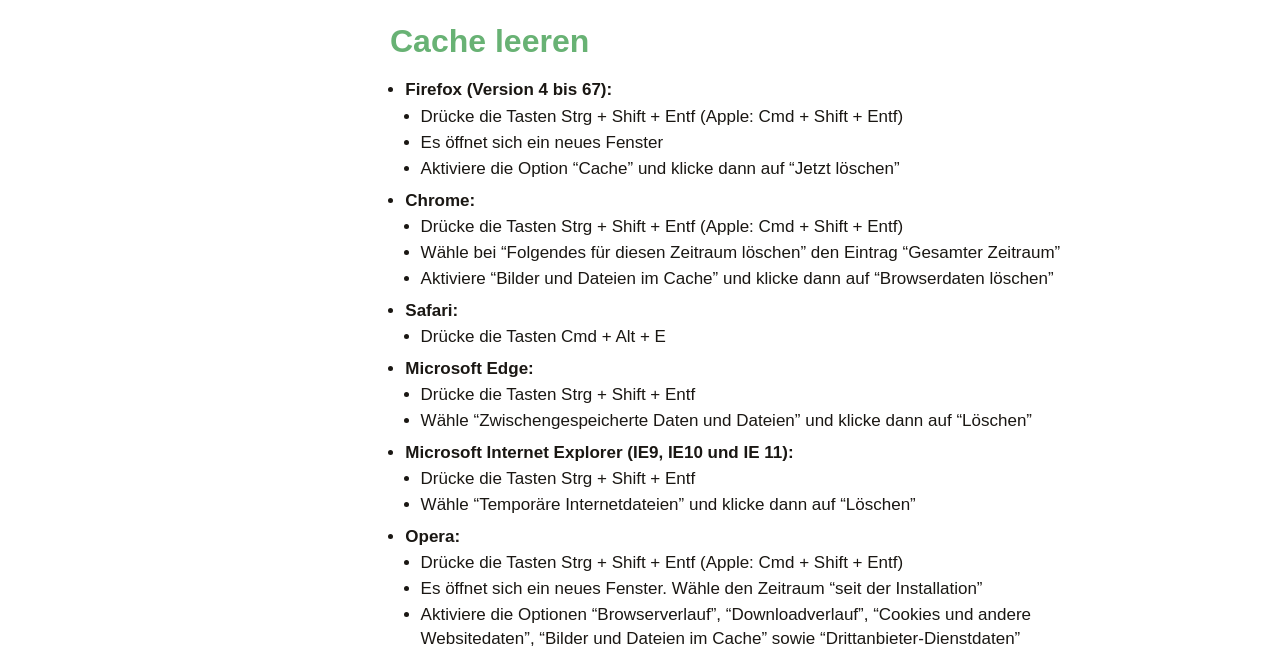
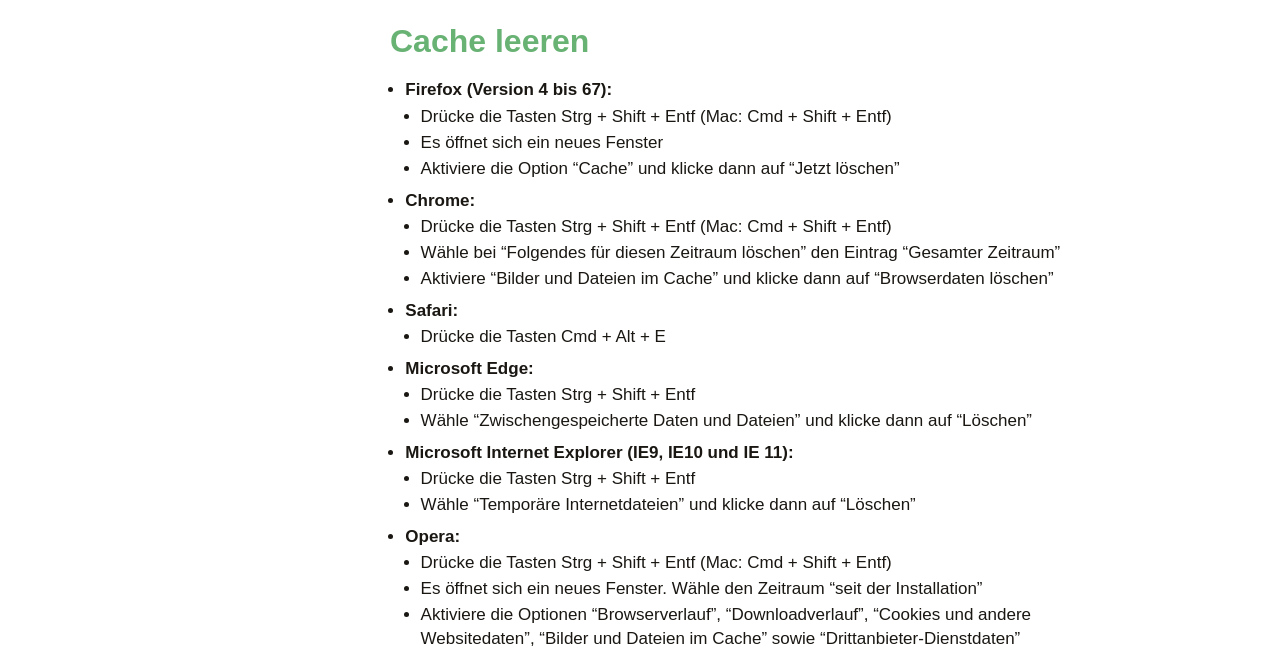
Before and after one commit to goYippi-labs/tutorials, a Jekyll site: the page built from browser-cache/index.md, in a window 1280 px wide. Shown: the part 839-1495 px from the top of the page. Built offline with Jekyll 4.4.1, drawn with Linux system fonts in a browser that asks for light colours; some web fonts are replaced.

Commit message:
Update Cache Text

```diff
--- a/browser-cache/index.md
+++ b/browser-cache/index.md
@@ -30,12 +30,12 @@
 ## Cache leeren
 
 * **Firefox (Version 4 bis 67):**
-  * Drücke die Tasten Strg + Shift + Entf (Apple: Cmd + Shift + Entf)
+  * Drücke die Tasten Strg + Shift + Entf (Mac: Cmd + Shift + Entf)
   * Es öffnet sich ein neues Fenster
   * Aktiviere die Option "Cache" und klicke dann auf "Jetzt löschen"
 
 * **Chrome:**
-  * Drücke die Tasten Strg + Shift + Entf (Apple: Cmd + Shift + Entf)
+  * Drücke die Tasten Strg + Shift + Entf (Mac: Cmd + Shift + Entf)
   * Wähle bei "Folgendes für diesen Zeitraum löschen" den Eintrag "Gesamter Zeitraum"
   * Aktiviere "Bilder und Dateien im Cache" und klicke dann auf "Browserdaten löschen"
 
@@ -51,7 +51,7 @@
   * Wähle "Temporäre Internetdateien" und klicke dann auf "Löschen"
 
 * **Opera:**
-  * Drücke die Tasten Strg + Shift + Entf (Apple: Cmd + Shift + Entf)
+  * Drücke die Tasten Strg + Shift + Entf (Mac: Cmd + Shift + Entf)
   * Es öffnet sich ein neues Fenster. Wähle den Zeitraum "seit der Installation"
   * Aktiviere die Optionen "Browserverlauf", "Downloadverlauf", "Cookies und andere Websitedaten", "Bilder und Dateien im Cache" sowie "Drittanbieter-Dienstdaten"
   * Klicke unten im Fenster auf den Button "Browserdaten löschen"
```
